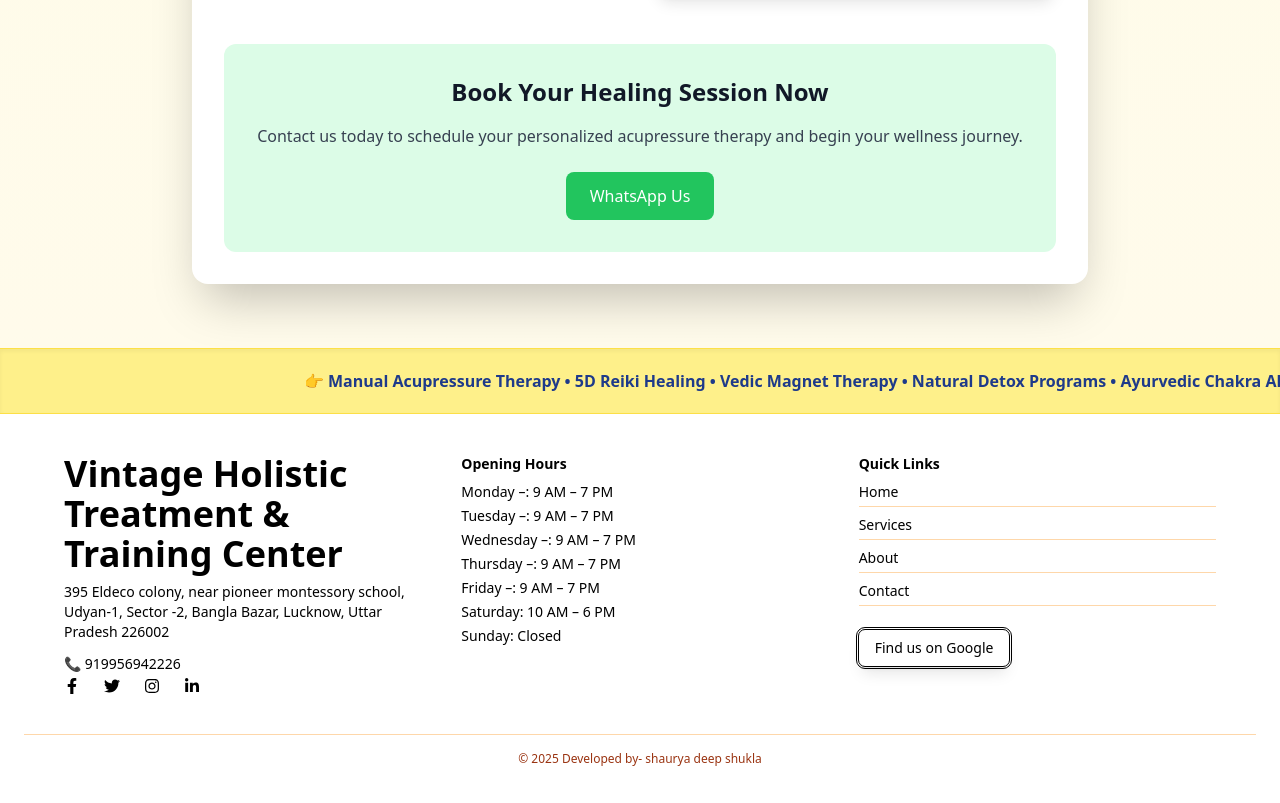
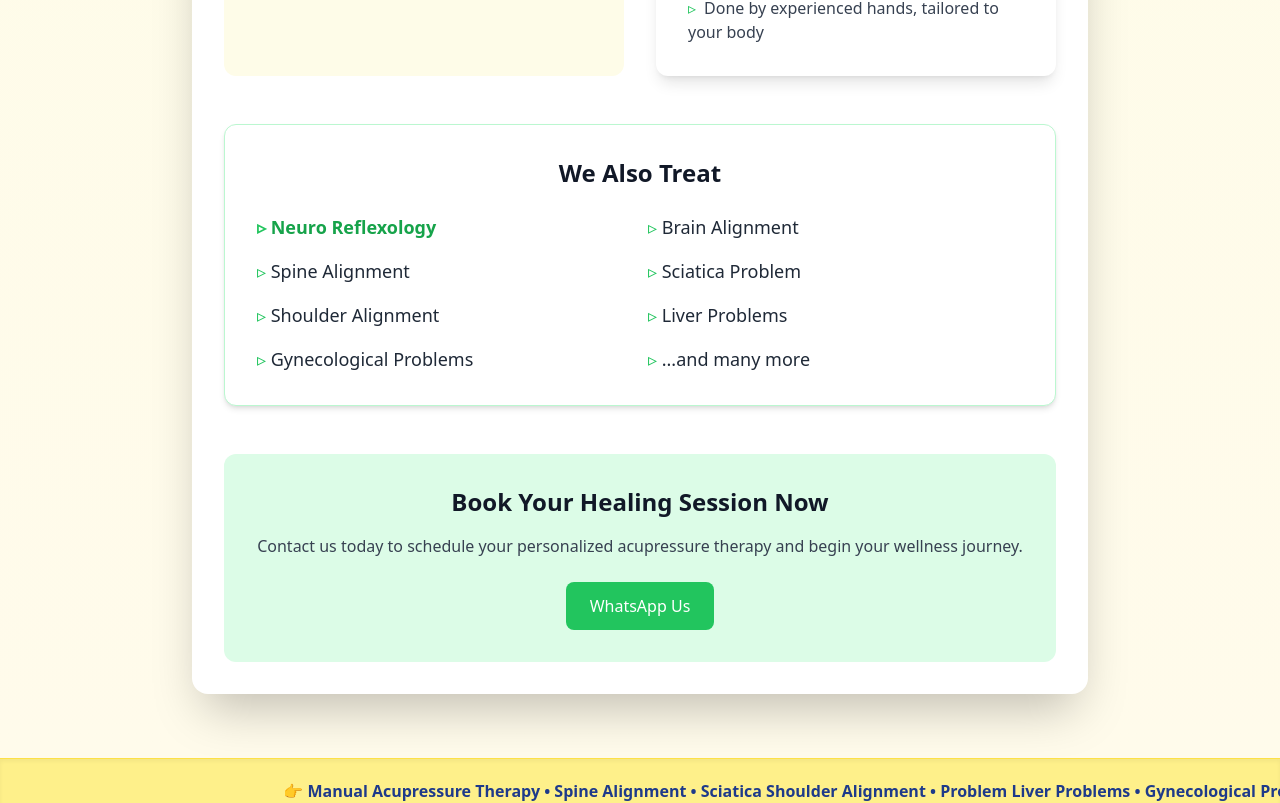
Before and after one commit to shauryasds/vintageholistic, a React (Vite) app: page /services/acupressure in a window 1280 px wide. Shown: the part 799-1602 px from the top of the page. Built offline with nearby package versions, Linux system fonts and the light colour scheme.

Commit message:
Update Navbar to be visible throughout the profile and Add Doctor profile

```diff
--- a/src/App.jsx
+++ b/src/App.jsx
@@ -30,8 +30,9 @@ function App() {
   return (
     <>
       <BrowserRouter>
+
+        <Navbar />
         <TopBar />
-        <Navbar />
         <ScrollToTop />
 
         <Routes>
--- a/src/components/AnnouncementBar.jsx
+++ b/src/components/AnnouncementBar.jsx
@@ -13,10 +13,14 @@ const AnnouncementBar = () => {
                     ease: 'linear'
                 }}
             >
-                👉 Manual Acupressure Therapy • 5D Reiki Healing • Vedic Magnet Therapy • Natural Detox Programs • Ayurvedic Chakra Alignment • Visit us at Vintage Holistic Treatment & Training Center
+                👉 Manual Acupressure Therapy • Spine Alignment • Sciatica Shoulder Alignment • Problem Liver Problems • Gynecological Problems • 5D Reiki Healing • Vedic Magnet Therapy • Natural Detox Programs • Ayurvedic Chakra Alignment • Visit us at Vintage Holistic Treatment & Training Center
                 – Lucknow 🔱
+
+
+
+
             </motion.div>
-        </div>
+        </div >
     );
 };
 
--- a/src/components/Contactus.jsx
+++ b/src/components/Contactus.jsx
@@ -5,14 +5,20 @@ function ContactForm() {
   const [selectedService, setSelectedService] = useState('');
 
   const services = [
-    'Ayurveda Consultation',
-    'Panchakarma',
-    'Yoga Classes',
-    'Reiki Healing',
-    'Crystal Healing',
-    'Card Reading',
-    'Past Life Regression',
-    'Feng Shui',
+    'Reflexology',
+    'Acupressure',
+    'Reiki 5D Healing',
+    'Vastu',
+    'Astrology',
+    'Tarot Cards reading',
+    // 'Ayurveda Consultation',
+    // 'Panchakarma',
+    // 'Yoga Classes',
+    // 'Reiki Healing',
+    // 'Crystal Healing',
+    // 'Card Reading',
+    // 'Past Life Regression',
+    // 'Feng Shui',
   ];
 
   const handleChange = (e) => {
--- a/src/components/Hero.jsx
+++ b/src/components/Hero.jsx
@@ -2,7 +2,6 @@
 import React from 'react';
 import { Link } from 'react-router-dom';
 import BookAppointement from './BookAppointement';
-import { motion } from 'framer-motion';
 import { FaFacebookF, FaTwitter, FaInstagram, FaLinkedinIn } from 'react-icons/fa';
 import { useState } from 'react';
 import { useEffect } from 'react';
@@ -11,10 +10,13 @@ import { Autoplay, Pagination, Navigation } from 'swiper/modules';
 import 'swiper/css';
 import 'swiper/css/pagination';
 import 'swiper/css/navigation';
+import { motion } from 'framer-motion';
 
 const Hero = () => {
   const heroImages = [
     'https://res.cloudinary.com/dn9yo8x89/image/upload/q_auto,f_auto/v1753193323/IMG_20250722_140941324_tbj89i.jpg',
+    'https://res.cloudinary.com/dn9yo8x89/image/upload/v1753764805/WhatsApp_Image_2025-07-28_at_12.30.50_PM_f5yfdt.jpg',
+    'https://res.cloudinary.com/dn9yo8x89/image/upload/v1753765337/WhatsApp_Image_2025-07-28_at_12.30.49_PM_1_sshzpa.jpg',
     'https://res.cloudinary.com/dn9yo8x89/image/upload/q_auto,f_auto/v1753591832/Screenshot_2025-07-27_at_10.19.26_AM_iea9vg.png',
     'https://res.cloudinary.com/dn9yo8x89/image/upload/q_auto,f_auto/v1753590108/WhatsApp_Image_2025-07-26_at_11.07.54_PM_tbxcf3.jpg',
     'https://res.cloudinary.com/dn9yo8x89/image/upload/q_auto,f_auto/v1753590107/WhatsApp_Image_2025-07-23_at_6.12.52_PM_juiktg.jpg',
@@ -22,7 +24,6 @@ const Hero = () => {
   ];
 
   const navigation = ["Home", "Services", "About", "Contact"];
-  const [sliideNo, setSlideNo] = useState(2);
 
   const [isMediumUp, setIsMediumUp] = useState(() => window.innerWidth >= 568);
 
@@ -62,7 +63,7 @@ const Hero = () => {
               }}
             >
               {/* Overlay */}
-              <div className="absolute inset-0 bg-black/50 z-10"></div>
+              <div className="absolute inset-0 bg-black/30 z-10"></div>
 
 
 
--- a/src/components/Navbar.jsx
+++ b/src/components/Navbar.jsx
@@ -1,21 +1,23 @@
-import React, { useState, useEffect } from 'react';
-import { motion, AnimatePresence } from 'framer-motion';
-import { Link, useLocation } from 'react-router-dom';
+import React, { useState } from 'react';
+import { AnimatePresence } from 'framer-motion';
+import { Link } from 'react-router-dom';
 import { Menu, X } from 'lucide-react'; // or use any icon set
+import { motion } from 'framer-motion';
 
 function Navbar() {
-  const [visible, setIsVisible] = useState(false);
+  // const [visible, setIsVisible] = useState(true);
   const [menuOpen, setMenuOpen] = useState(false);
-  const location = useLocation();
+  // const location = useLocation();
 
-  useEffect(() => {
-    const handleScroll = () => {
-      setIsVisible(window.scrollY >= 185 || location.pathname !== '/');
-    };
-    setIsVisible(location.pathname !== '/');
-    window.addEventListener('scroll', handleScroll);
-    return () => window.removeEventListener('scroll', handleScroll);
-  }, [location]);
+  // useEffect(() => {
+  //   const handleScroll = () => {
+  //     setIsVisible(true);
+  //     // window.scrollY >= 185 || location.pathname !== '/'
+  //   };
+  //   setIsVisible(location.pathname !== '/');
+  //   window.addEventListener('scroll', handleScroll);
+  //   return () => window.removeEventListener('scroll', handleScroll);
+  // }, [location]);
 
   const menuVariants = {
     hidden: { opacity: 0, y: -20 },
@@ -36,7 +38,7 @@ function Navbar() {
   return (
     <motion.nav
       initial={{ opacity: 0, y: -20 }}
-      animate={{ opacity: visible ? 1 : 0, y: visible ? 0 : -200 }}
+      animate={{ opacity: 1, y: 0 }}
       transition={{ duration: 0.4 }}
       className="fixed top-0 left-0 w-full bg-white text-black shadow-md z-50"
     >
--- a/src/components/TopBar.jsx
+++ b/src/components/TopBar.jsx
@@ -2,7 +2,7 @@ import React from 'react';
 
 function TopBar() {
     return (
-        <div className="bg-yellow-100 text-blue-800 text-center text-sm md:text-base font-semibold px-4 py-2 shadow-md">
+        <div className="mt-20 bg-yellow-100 text-blue-800 text-center text-sm md:text-base font-semibold px-4 py-2 shadow-md">
             🌟 Exclusive: <span className="text-blue-900 font-bold">Manual Acupressure Treatment</span> – Only at <span className="text-green-700 font-bold">Vintage Holistic Center</span> in Lucknow! Experience the <span className="underline">best-in-class care</span> today!
         </div>
     );
--- a/src/pages/Acupressure.jsx
+++ b/src/pages/Acupressure.jsx
@@ -55,6 +55,28 @@ const Acupressure = () => {
                             </motion.div>
                         </div>
 
+                        {/* Additional Services Section */}
+                        <motion.div
+                            initial={{ opacity: 0, y: 20 }}
+                            animate={{ opacity: 1, y: 0 }}
+                            transition={{ duration: 0.5 }}
+                            className="mt-12 bg-white border border-green-200 rounded-xl p-8 shadow-md"
+                        >
+                            <h2 className="text-2xl font-bold text-center text-gray-900 mb-6">
+                                We Also Treat
+                            </h2>
+                            <ul className="grid sm:grid-cols-2 gap-4 text-gray-800 text-lg">
+                                <li><span className="text-green-500 font-bold">▹</span> <span className="font-semibold text-green-600">Neuro Reflexology </span></li>
+                                <li><span className="text-green-500">▹</span> Brain Alignment</li>
+                                <li><span className="text-green-500">▹</span> Spine Alignment</li>
+                                <li><span className="text-green-500">▹</span> Sciatica Problem</li>
+                                <li><span className="text-green-500">▹</span> Shoulder Alignment</li>
+                                <li><span className="text-green-500">▹</span> Liver Problems</li>
+                                <li><span className="text-green-500">▹</span> Gynecological Problems</li>
+                                <li><span className="text-green-500">▹</span> ...and many more</li>
+                            </ul>
+                        </motion.div>
+
                         <motion.div
                             initial={{ opacity: 0, y: 20 }}
                             animate={{ opacity: 1, y: 0 }}
@@ -78,7 +100,6 @@ const Acupressure = () => {
                                 >
                                     WhatsApp Us
                                 </motion.a>
-
                             </div>
                         </motion.div>
                     </div>
--- a/src/pages/Contact.jsx
+++ b/src/pages/Contact.jsx
@@ -31,14 +31,12 @@ const Contact = () => {
   });
 
   const services = [
-    'Ayurveda Consultation',
-    'Panchakarma',
-    'Yoga Classes',
-    'Reiki Healing',
-    'Crystal Healing',
-    'Card Reading',
-    'Past Life Regression',
-    'Feng Shui'
+    'Reflexology',
+    'Acupressure',
+    'Reiki 5D Healing',
+    'Vastu',
+    'Astrology',
+    'Tarot Cards reading',
   ];
 
   const locations = [
--- a/src/pages/Home.jsx
+++ b/src/pages/Home.jsx
@@ -3,6 +3,7 @@ import Hero from '../components/Hero'
 import LearnMore from '../components/LearnMore'
 import Testimonials from '../components/Testimonials'
 import React, { lazy, Suspense } from 'react';
+import { motion } from 'framer-motion';
 
 const Glimse = lazy(() => import('../components/Glimse'));
 
@@ -13,7 +14,7 @@ import AnnouncementBar from '../components/AnnouncementBar'
 
 function Home() {
   return (
-    <div>
+    <div className=''>
       <Hero />
       <AnnouncementBar />
       {/* <LearnMore /> */}
```
Also changed, not shown: src/pages/About.jsx (+19 -13 lines).
